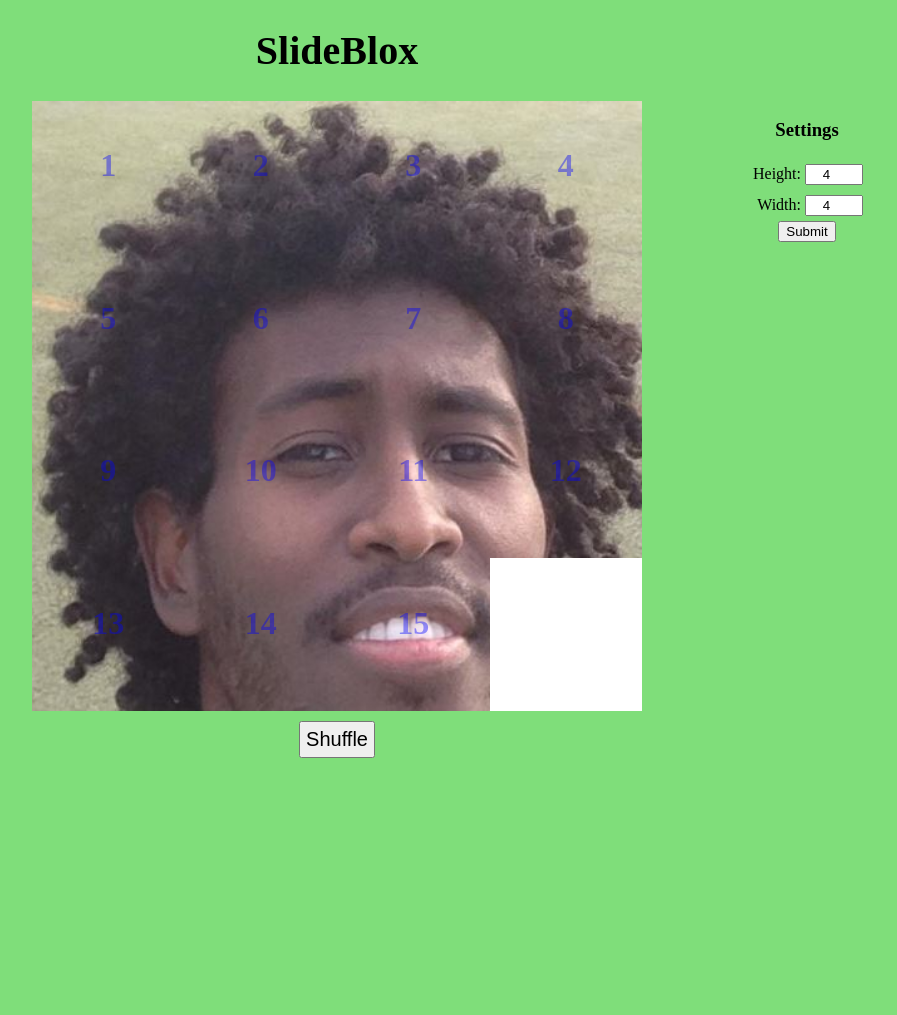
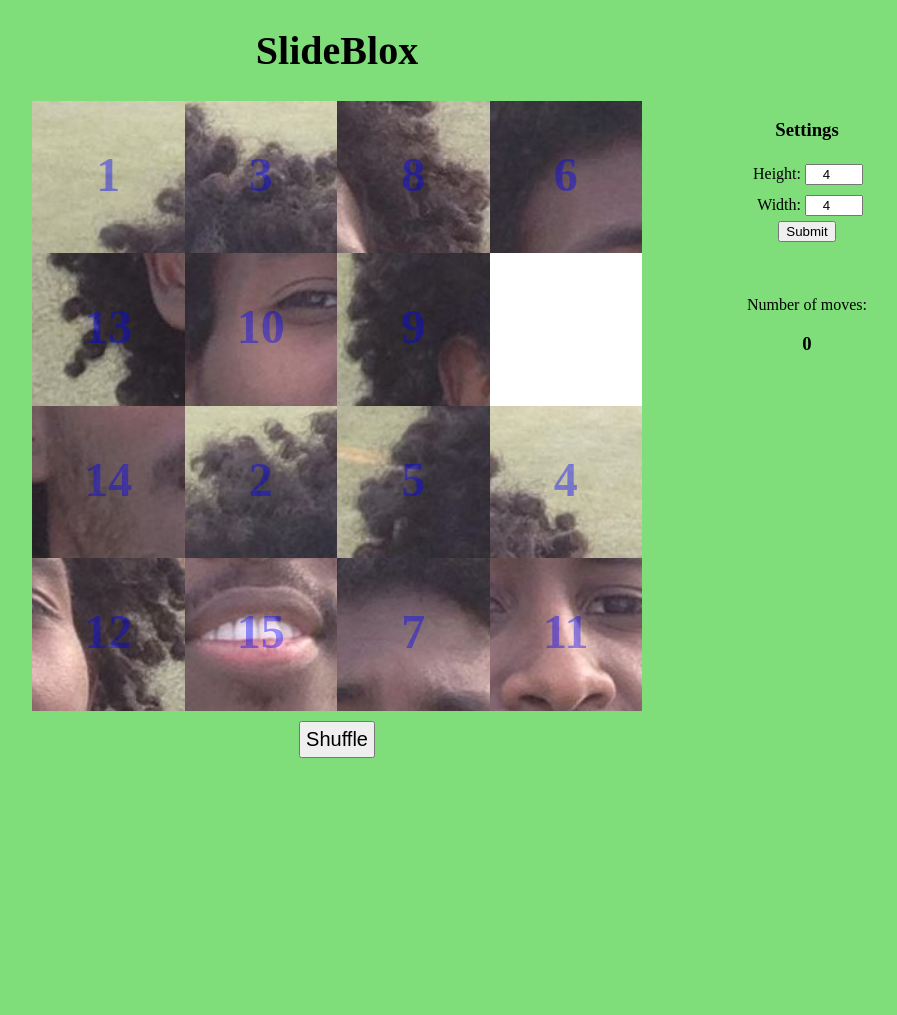
Before and after one commit to LukasChalupa/Slide_Blox, a PHP site: page /index.html in a window 1280 px wide. Shown: the top 1015 px of the page, without its empty margins (303-1200 px from the left). Run offline with PHP 8.4, Linux system fonts and the light colour scheme; some libraries are stand-ins or nearby versions.

Commit message:
add number of moves

```diff
--- a/index.html
+++ b/index.html
@@ -29,9 +29,14 @@
 					<button type="button" id="submit">Submit</button>
 				</div>
 			</form>
+			<div class="stats">
+				<p>Number of moves: </p><h3 id="movesNum">0</h3>
+			</div>
+
 		</div>
 
 		<button id="shuffle">Shuffle</button>
+
 
 		<div class="sideBar">
 		</div>
--- a/script.js
+++ b/script.js
@@ -2,6 +2,7 @@ var blocks = [];
 var width = 4;
 var height = 4;
 
+var numberOfMoves = 0;
 var x0, y0; // states the x,y position of an empty block
 
 $(document).ready(function(){
@@ -28,16 +29,21 @@ $(document).ready(function(){
             }
         }
         blocks[height-1][width-1] = 0;
-        //shuffle();
+        shuffle();
     }
 
 
     /* adjust the settings according to filled form */
     $("#submit").click(function(){
-        $(".box").empty();
+        if($("#w").val() > 10 || $("#h").val() > 10) {
+            alert("Insert values in range 3-10");
+            return;
+        }
         width = $("#w").val();
         height = $("#h").val();
+        $(".box").empty();
         fillBoard();
+        $("h2").css({"font-size":1/height * 200 + "px"});
         $("span").css({"width":width*100 + "%", "height":height*100 + "%"});
         $(".block").css({"width":100/width + "%", "height":100/height + "%"});
     });
@@ -55,6 +61,8 @@ $(document).ready(function(){
         } else if(y0<height-1 && $blockId == blocks[y0+1][x0].attr("id")) { // move up
             moveUp();
         }
+
+        $("#movesNum").text(numberOfMoves);
     });
 
     /* move block with the arrow keys */
@@ -76,6 +84,7 @@ $(document).ready(function(){
                 moveDown();
                 break;
         }
+        $("#movesNum").text(numberOfMoves);
     })
 
     function moveRight() {
@@ -83,6 +92,7 @@ $(document).ready(function(){
             blocks[y0][x0-1].css("left", 100/width*x0 + "%");
             blocks[y0][x0] = blocks[y0][x0-1];
             blocks[y0][x0-1] = 0;
+            numberOfMoves++;
         }
     }
     function moveLeft() {
@@ -90,6 +100,7 @@ $(document).ready(function(){
             blocks[y0][x0+1].css("left", 100/width*x0 + "%");
             blocks[y0][x0] = blocks[y0][x0+1];
             blocks[y0][x0+1] = 0;
+            numberOfMoves++;
         }
     }
     function moveUp() {
@@ -97,6 +108,7 @@ $(document).ready(function(){
             blocks[y0+1][x0].css("top", 100/height*y0 + "%");
             blocks[y0][x0] = blocks[y0+1][x0];
             blocks[y0+1][x0] = 0;
+            numberOfMoves++;
         }
     }
     function moveDown() {
@@ -104,6 +116,7 @@ $(document).ready(function(){
             blocks[y0-1][x0].css("top", 100/height*y0 + "%");
             blocks[y0][x0] = blocks[y0-1][x0];
             blocks[y0-1][x0] = 0;
+            numberOfMoves++;
         }
     }
 
@@ -139,6 +152,7 @@ $(document).ready(function(){
                 $(blocks[y][x]).css({"top" : y*(100/height) + "%", "left" : x*(100/width)  + "%"});
             }
         }
-
+        numberOfMoves = 0;
+        $("#movesNum").text(numberOfMoves);
     }
  });
--- a/style.css
+++ b/style.css
@@ -12,12 +12,15 @@ h1 {
 }
 
 
-.settings {
+.settings, .stats {
 	width: 300px;
-	display: block;
 	position: absolute;
 	top: 100px;
 	right: 20px;
+}
+
+.stats {
+	top: 280px;
 }
 
 label {
@@ -46,7 +49,7 @@ input {
 	box-sizing: border-box;
 	width: 25%;
 	height: 25%;
-	padding: 20px;
+	padding: 1%;
 	text-align: center;
 	background-color: yellow;
 	cursor: pointer;
@@ -69,7 +72,7 @@ input {
 
 .block h2 {
 	position: relative;
-	font-size: 32px;
+	font-size: 48px;
 	color: rgba(0,0,255,0.4);
 	z-index: 200;
 }
```
